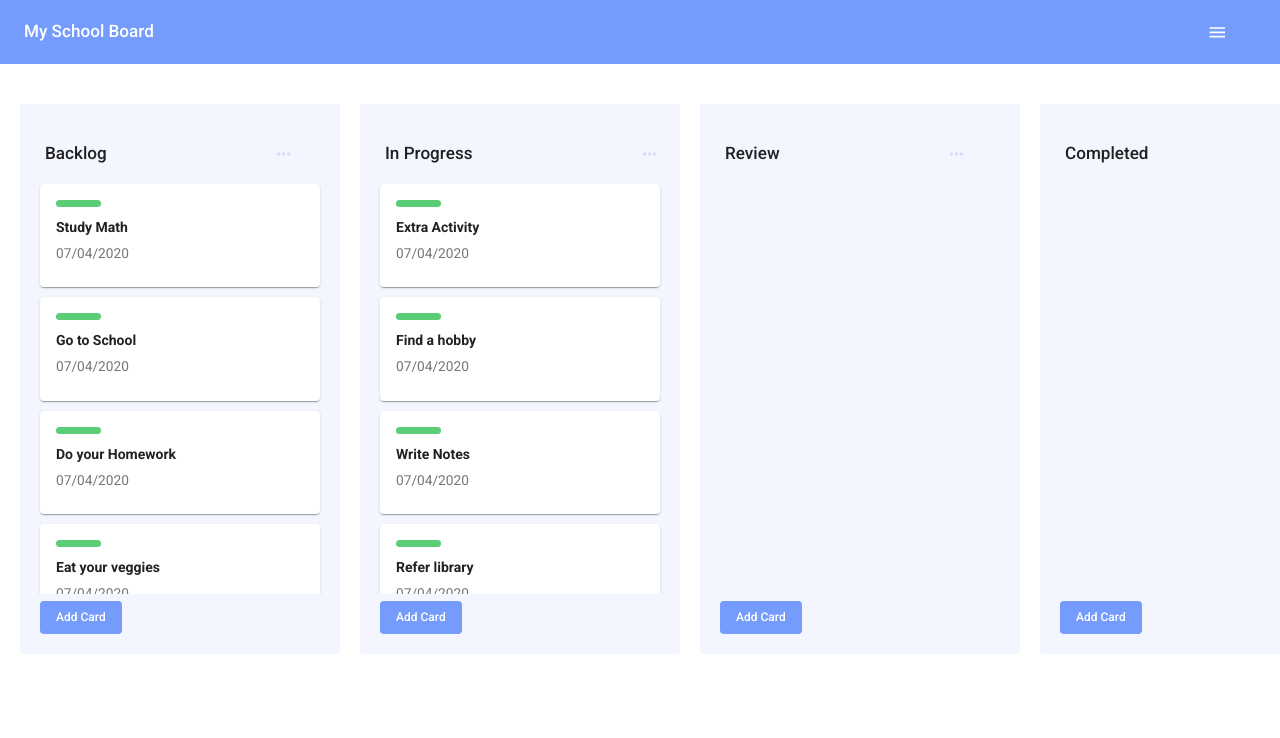
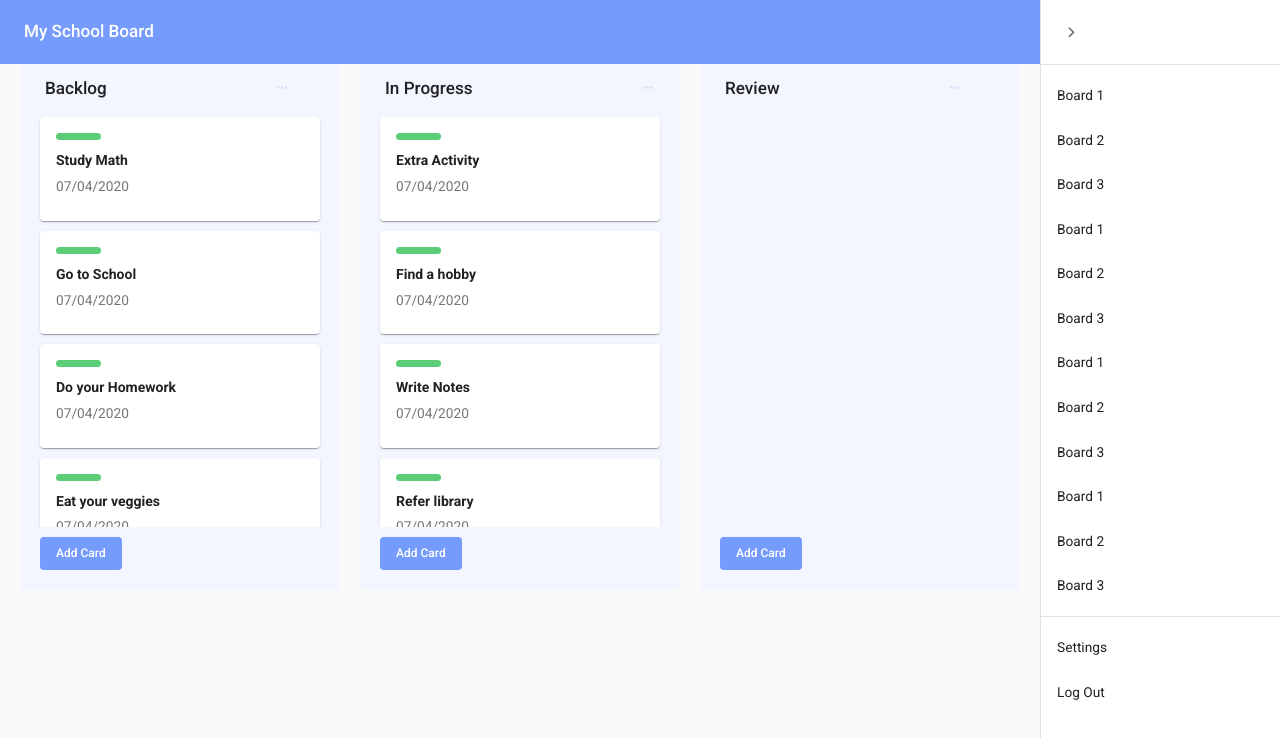
Before and after one commit to hatchways/team-linguini, a React (Create React App) app in the folder client/: page / in a window 1280 px wide. Both pictures are taken after a click on the button "open drawer". Shown: the top 738 px of the page. Built offline with nearby package versions, Linux system fonts and the light colour scheme.

Commit message:
Added drawer to toolbar.

```diff
--- a/client/src/components/BoardBar.js
+++ b/client/src/components/BoardBar.js
@@ -1,43 +1,163 @@
 import React from 'react'
 
-import { makeStyles } from "@material-ui/core/styles";
+import { makeStyles, useTheme } from "@material-ui/core/styles";
 import AppBar from "@material-ui/core/AppBar";
 import Toolbar from "@material-ui/core/Toolbar";
 import Typography from "@material-ui/core/Typography";
 import IconButton from "@material-ui/core/IconButton";
 import MenuIcon from "@material-ui/icons/Menu";
+import clsx from 'clsx';
+import Drawer from '@material-ui/core/Drawer';
+import CssBaseline from '@material-ui/core/CssBaseline';
+import List from '@material-ui/core/List';
+import Divider from '@material-ui/core/Divider';
+import ChevronLeftIcon from '@material-ui/icons/ChevronLeft';
+import ChevronRightIcon from '@material-ui/icons/ChevronRight';
+import ListItem from '@material-ui/core/ListItem';
+import ListItemIcon from '@material-ui/core/ListItemIcon';
+import ListItemText from '@material-ui/core/ListItemText';
+import InboxIcon from '@material-ui/icons/MoveToInbox';
+import MailIcon from '@material-ui/icons/Mail';
+
+
+const drawerWidth = 240;
 
 const useStyles = makeStyles(theme => ({
     appBar: {
       background: "#759CFC",
-      boxShadow: "none"
+      boxShadow: "none",
+      transition: theme.transitions.create(['margin', 'width'], {
+        easing: theme.transitions.easing.sharp,
+        duration: theme.transitions.duration.leavingScreen,
+      }),
     },
     menuButton: {
       marginRight: theme.spacing(2)
     },
     title: {
       flexGrow: 1
-    }
+    },
+    root: {
+      display: 'flex',
+    },
+    appBarShift: {
+      width: `calc(100% - ${drawerWidth}px)`,
+      transition: theme.transitions.create(['margin', 'width'], {
+        easing: theme.transitions.easing.easeOut,
+        duration: theme.transitions.duration.enteringScreen,
+      }),
+      marginRight: drawerWidth,
+    },
+    title: {
+      flexGrow: 1,
+    },
+    hide: {
+      display: 'none',
+    },
+    drawer: {
+      width: drawerWidth,
+      flexShrink: 0,
+    },
+    drawerPaper: {
+      width: drawerWidth,
+    },
+    drawerHeader: {
+      display: 'flex',
+      alignItems: 'center',
+      padding: theme.spacing(0, 1),
+      // necessary for content to be below app bar
+      ...theme.mixins.toolbar,
+      justifyContent: 'flex-start',
+    },
+    content: {
+      flexGrow: 1,
+      padding: theme.spacing(3),
+      transition: theme.transitions.create('margin', {
+        easing: theme.transitions.easing.sharp,
+        duration: theme.transitions.duration.leavingScreen,
+      }),
+      marginRight: -drawerWidth,
+    },
+    contentShift: {
+      transition: theme.transitions.create('margin', {
+        easing: theme.transitions.easing.easeOut,
+        duration: theme.transitions.duration.enteringScreen,
+      }),
+      marginRight: 0,
+    },
+
   }));
 
 const BoardBar = () => {
     const classes = useStyles();
+    const theme = useTheme();
+    const [open, setOpen] = React.useState(false);
+
+    const handleDrawerOpen = () => {
+      setOpen(true);
+    };
+
+    const handleDrawerClose = () => {
+      setOpen(false);
+    };
     return(
-        <AppBar position="static" className={classes.appBar}>
+    <div className={classes.root}>
+      <CssBaseline />
+        <AppBar position="fixed"
+        className={clsx(classes.appBar, {
+          [classes.appBarShift]: open,
+        })}>
         <Toolbar>
           <Typography variant="h6" className={classes.title}>
             My School Board
           </Typography>
           <IconButton
-            edge="start"
+            /*edge="start"
             className={classes.menuButton}
             color="inherit"
-            aria-label="menu"
+            aria-label="menu"*/
+            color="inherit"
+            aria-label="open drawer"
+            edge="end"
+            onClick={handleDrawerOpen}
+            className={clsx(open && classes.hide)}
           >
             <MenuIcon />
           </IconButton>
         </Toolbar>
       </AppBar>
+      <Drawer
+        className={classes.drawer}
+        variant="persistent"
+        anchor="right"
+        open={open}
+        classes={{
+          paper: classes.drawerPaper,
+        }}
+      >
+        <div className={classes.drawerHeader}>
+          <IconButton onClick={handleDrawerClose}>
+            {theme.direction === 'rtl' ? <ChevronLeftIcon /> : <ChevronRightIcon />}
+          </IconButton>
+        </div>
+        <Divider />
+        <List>
+          {['Board 1', 'Board 2', 'Board 3', 'Board 1', 'Board 2', 'Board 3', 'Board 1', 'Board 2', 'Board 3','Board 1', 'Board 2', 'Board 3',].map((text, index) => (
+            <ListItem button key={text}>
+              <ListItemText primary={text} />
+            </ListItem>
+          ))}
+        </List>
+        <Divider />
+        <List>
+          {['Settings', 'Log Out'].map((text, index) => (
+            <ListItem button key={text}>
+              <ListItemText primary={text} />
+            </ListItem>
+          ))}
+        </List>
+      </Drawer>
+    </div>
     )
 }
 
```
